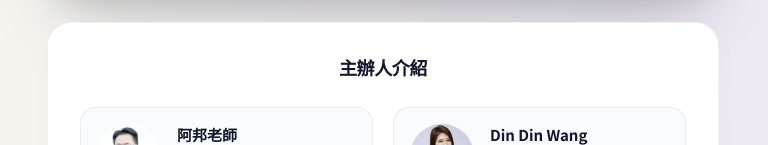
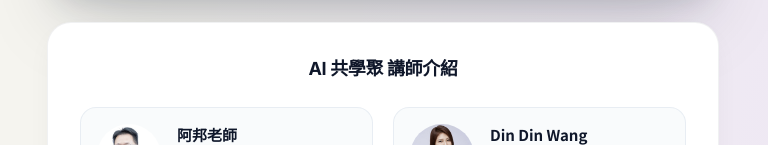
Before and after one commit to kaidinwang/ai-signup-backend, a website: page public/index.html in a window 1280 px wide. Shown: the part 4556-4701 px from the top of the page, without its empty margins (257-1025 px from the left). Drawn offline with nearby package versions, Linux system fonts and the light colour scheme.

Commit message:
Rename footer heading from 主辦人介紹 to AI 共學聚 講師介紹
Co-Authored-By: Claude Opus 4.7 (1M context) <noreply@anthropic.com>

```diff
--- a/public/index.html
+++ b/public/index.html
@@ -570,7 +570,7 @@
 
     <!-- Organizers -->
     <div class="footer-card rounded-3xl p-7 md:p-8">
-        <p class="text-center text-slate-900 text-lg mb-6 font-bold display-font">主辦人介紹</p>
+        <p class="text-center text-slate-900 text-lg mb-6 font-bold display-font">AI 共學聚 講師介紹</p>
         <div class="grid md:grid-cols-2 gap-5">
 
             <!-- 阿邦老師 -->
```
